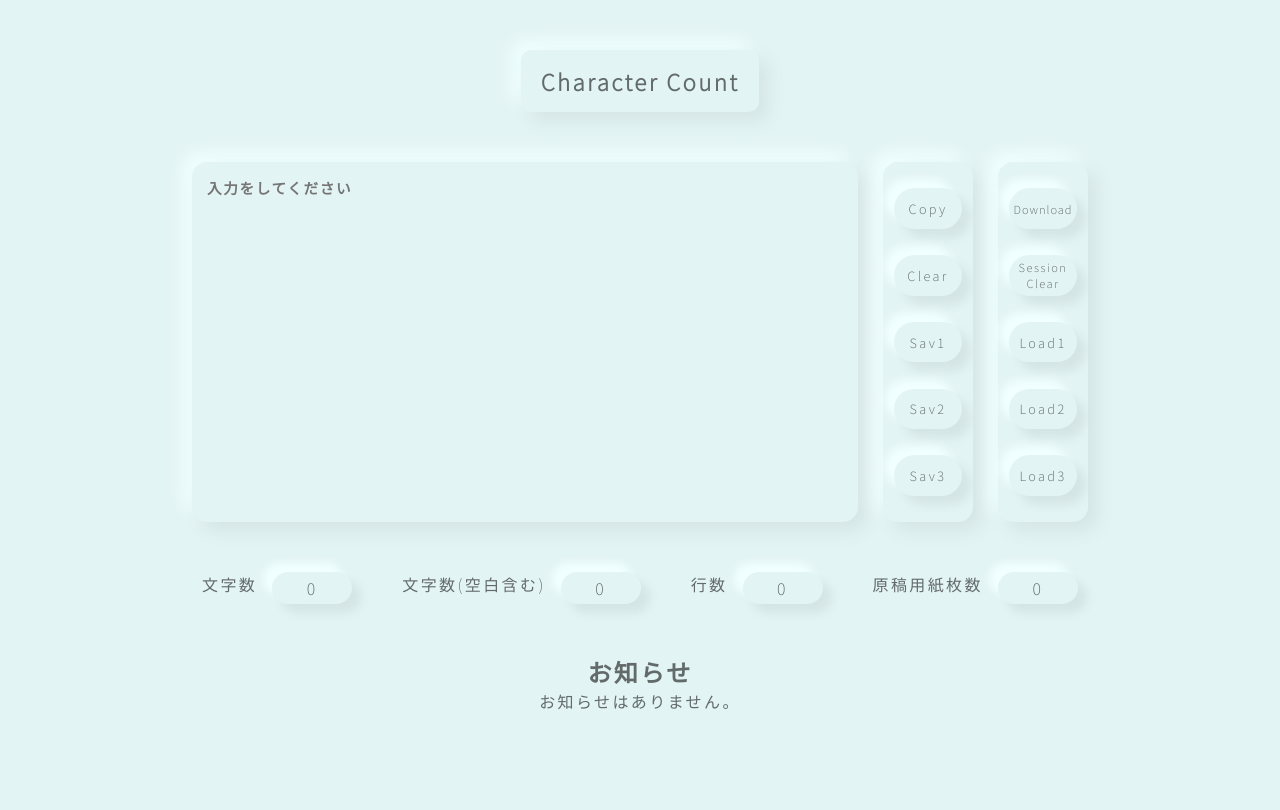
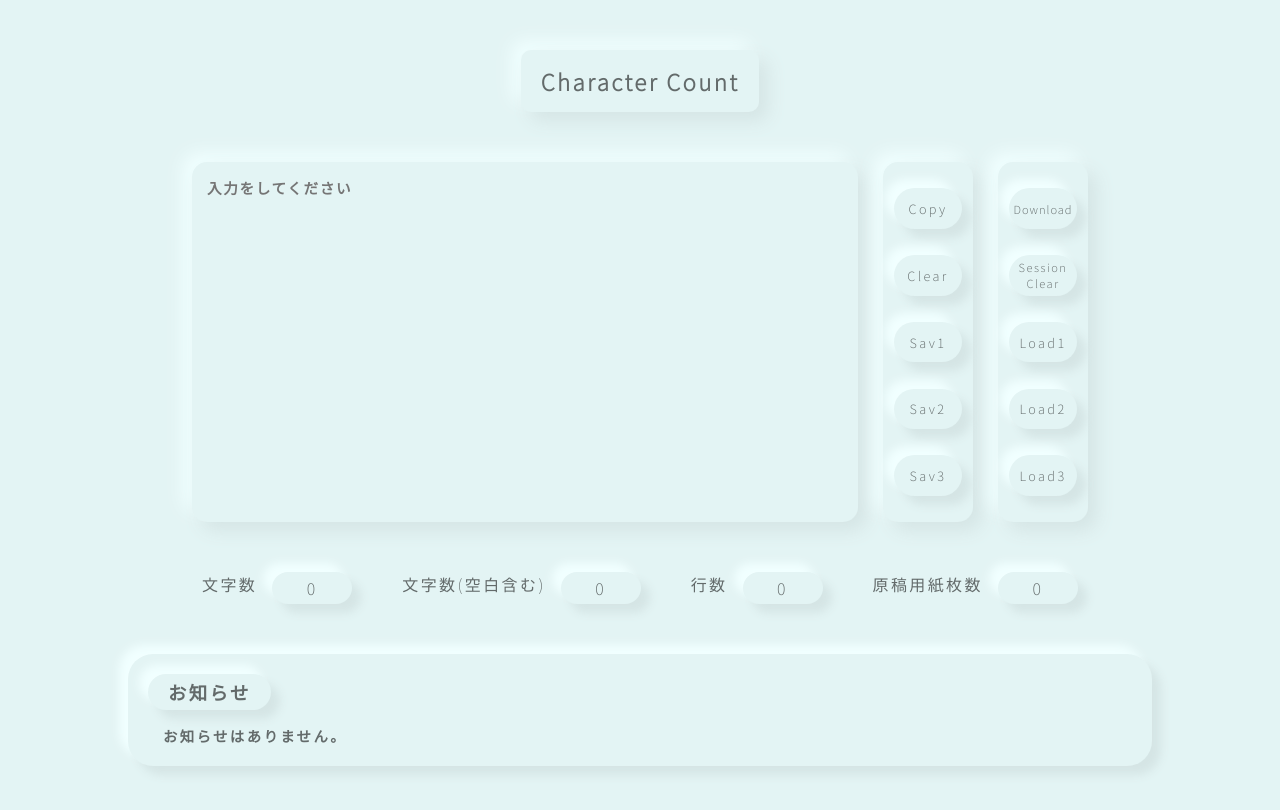
Before and after one commit to kakutora/chrCount, a plain HTML site: page index.html in a window 1280 px wide. Drawn offline with Linux system fonts and the light colour scheme.

Commit message:
Update style.css

```diff
--- a/style.css
+++ b/style.css
@@ -143,3 +143,27 @@ body {
   background: #e3f4f4;
   box-shadow: 9px 9px 10px #d5e5e5, -9px -9px 10px #f1ffff;
 }
+.news {
+  width: 80%;
+  min-height: 100px;
+  margin: 0 auto 50px;
+  padding: 20px;
+  text-align: left;
+  border-radius: 25px;
+  background: #e3f4f4;
+  box-shadow: 9px 9px 10px #d5e5e5, -9px -9px 10px #f1ffff;
+}
+.news__title {
+  display: inline-block;
+  padding: 5px 20px;
+  font-size: 1.15rem;
+  border-radius: 25px;
+  background: #e3f4f4;
+  box-shadow: 9px 9px 10px #d5e5e5, -9px -9px 10px #f1ffff;
+}
+.news__text {
+  margin-top: 15px;
+  margin-left: 15px;
+  font-weight: bold;
+  font-size: 0.9rem;
+}
```
